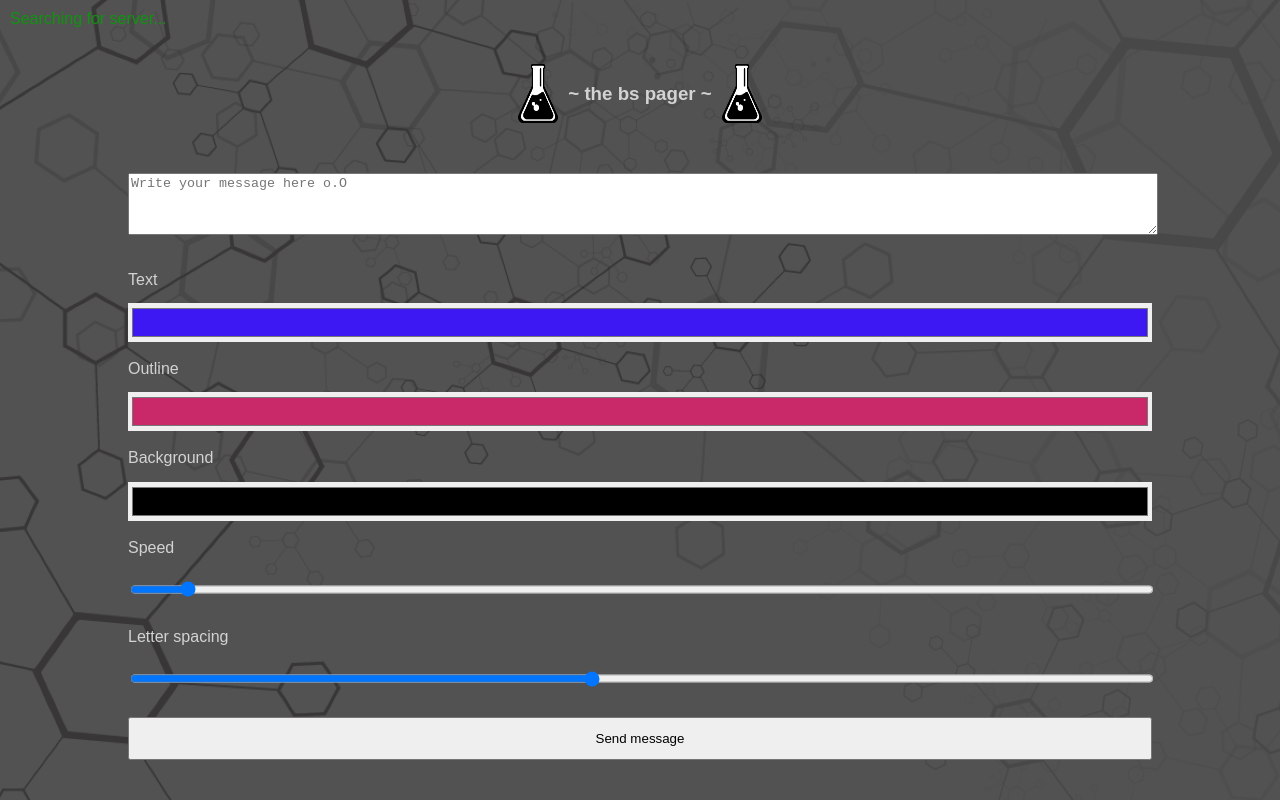
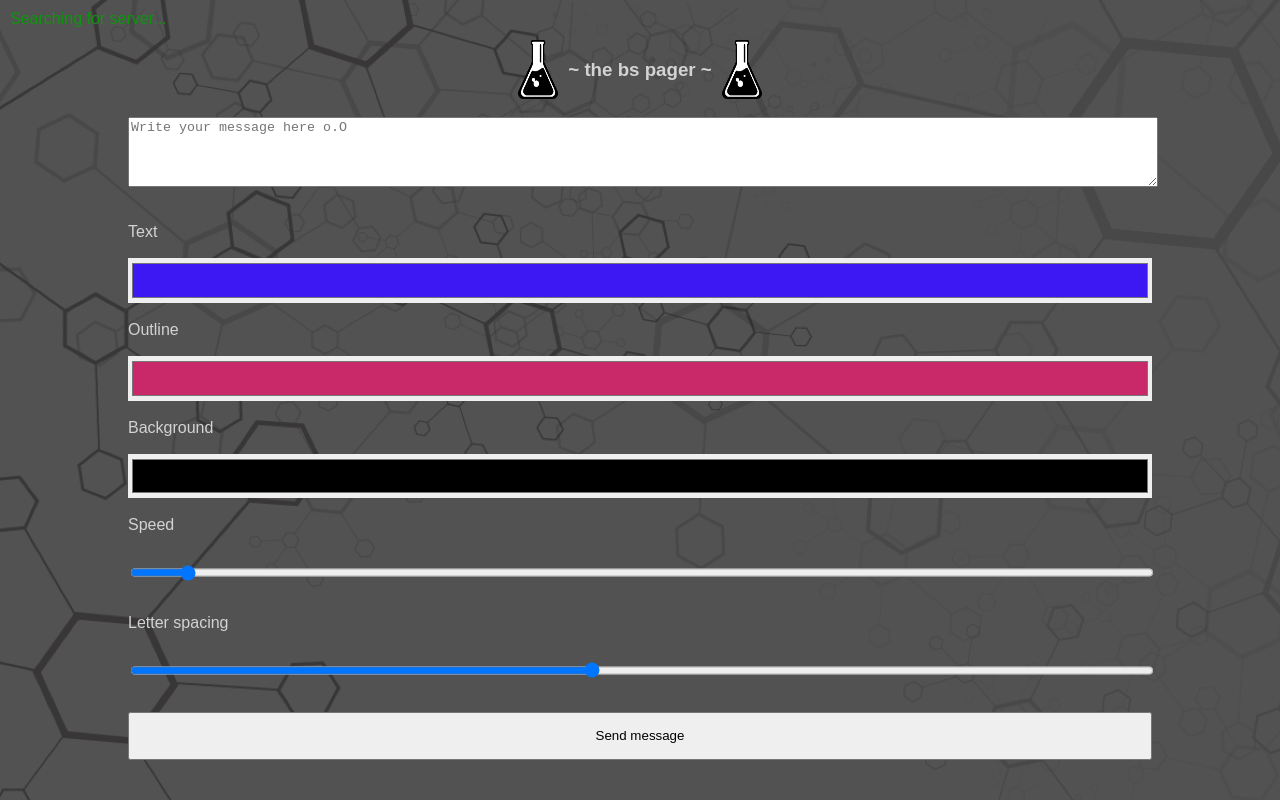
Before and after one commit to jpmc3630/blazing-marquee, a React (Create React App) app in the folder client/: page / in a window 1280 px wide. Built offline with nearby package versions, Linux system fonts and the light colour scheme.

Commit message:
Skinny text input problem

```diff
--- a/client/src/App.css
+++ b/client/src/App.css
@@ -39,7 +39,6 @@
 
 
 .heading-div {
-  margin-top:1.5rem;
   display:flex;
   flex-direction:row;
   flex: 2;
@@ -87,7 +86,6 @@
 
 
 .text-input {
-  margin-top:2rem;
   flex: 3;
   width: 100%;
   align-items: 'center';
```
